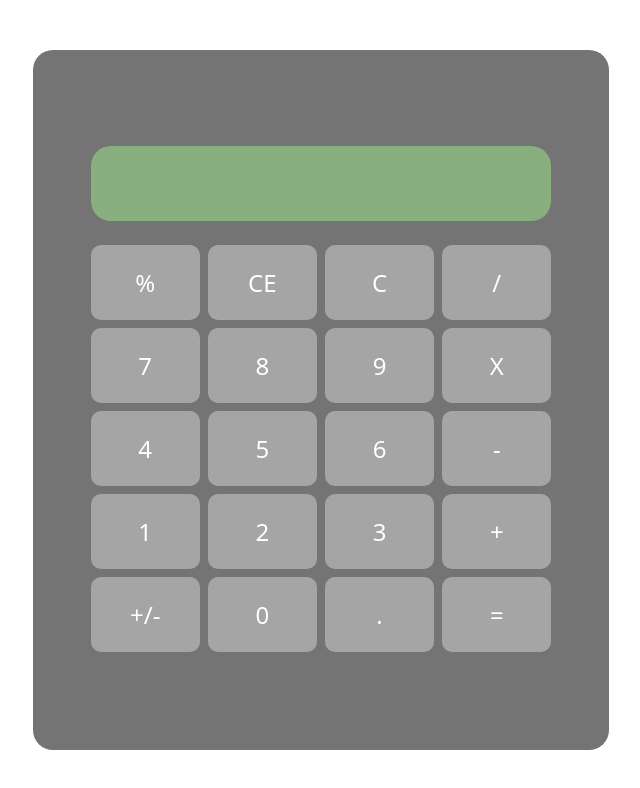
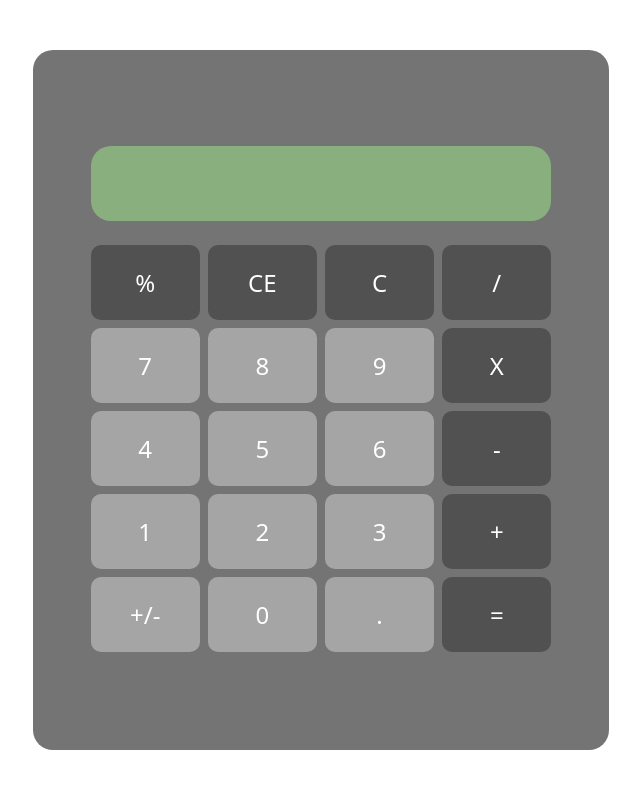
Before and after one commit to DerNait/proyecto1-web, a React (Vite) app: page / in a window 1280 px wide. Shown: the top 788 px of the page, without its empty margins (319-959 px from the left). Built offline with nearby package versions, Linux system fonts and the light colour scheme.

Commit message:
special class for special inputs

```diff
--- a/src/components/CalculatorInput.jsx
+++ b/src/components/CalculatorInput.jsx
@@ -3,13 +3,16 @@ import useCalculator from "@hooks/useCalculator";
 function CalculatorInput( {value} ) {
     const { onButtonClick } = useCalculator();
 
+    const getInputClass = (value) => {
+        if (isNaN(value) && value !== "+/-" && value !== ".") return "calculator-special"
+        return "calculator-button";
+    }
     return (
         <>
-            <button className="calculator-button" onClick={() => onButtonClick(value)}>
+            <button className={getInputClass(value)} onClick={() => onButtonClick(value)}>
                 {value}
             </button>
         </>
     )
 }
-
 export default CalculatorInput
--- a/src/styles/Calculator.css
+++ b/src/styles/Calculator.css
@@ -27,6 +27,16 @@
    width: 80%;
 }
 
+.calculator-special {
+    border: none;
+    border-radius: 10px;
+    width: 100%;
+    height: 75px;
+    font-size: 1.5rem;
+    background-color: rgb(81, 81, 81);
+    color: white;
+}
+
 .calculator-button {
     border: none;
     border-radius: 10px;
```
